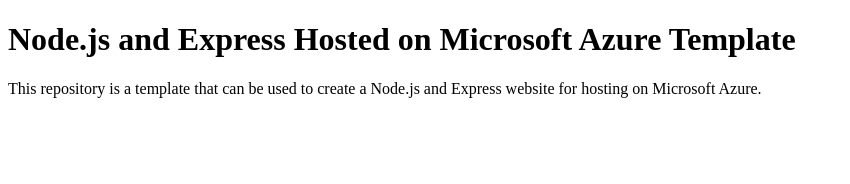
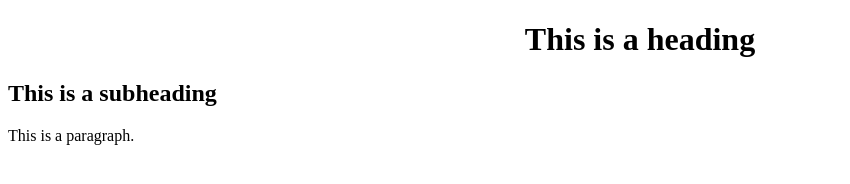
Before and after one commit to AaronSkone/node-js-on-azure, a website: page client/index.html in a window 1280 px wide. Shown: the whole page, without its empty margins (0-850 px from the left). Drawn offline with Linux system fonts and the light colour scheme.

Commit message:
Update index.html
Testing text alignment.

```diff
--- a/client/index.html
+++ b/client/index.html
@@ -1,11 +1,16 @@
 <!DOCTYPE html>
 <html>
 <head>
-	<title>Node.js on Azure Template</title>
+<style>
+h1 {text-align: center;}
+h2 {text-align: left;}
+</style>
 </head>
 <body>
-	<h1>Node.js and Express Hosted on Microsoft Azure Template</h1>
-	<p>This repository is a template that can be used to create a Node.js and Express website for hosting on Microsoft
-	Azure.</p>
+
+<h1>This is a heading</h1>
+<h2>This is a subheading</h2>
+<p>This is a paragraph.</p>
+
 </body>
 </html>
```
